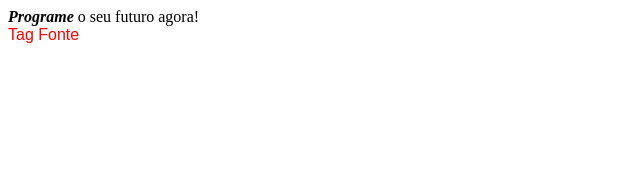
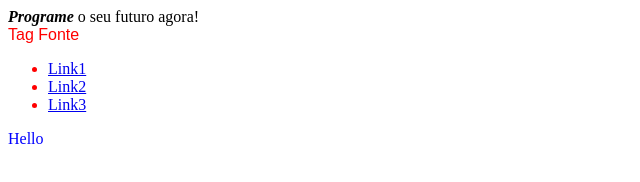
Before and after one commit to KaueSiqueira54/Bootcamp_front_end, a plain HTML site: page Formatando_textos/index.html in a window 1280 px wide. Shown: the whole page, without its empty margins (0-640 px from the left). Drawn offline with Linux system fonts and the light colour scheme.

Commit message:
tag div e span

```diff
--- a/Formatando_textos/index.html
+++ b/Formatando_textos/index.html
@@ -4,10 +4,31 @@
     <meta charset="UTF-8">
     <meta name="viewport" content="width=device-width, initial-scale=1.0">
     <title>Formatando Textos</title>
+    <style>
+        div{
+            color: red
+        }
+
+        span {
+            color: blue
+        }
+    </style>
 </head>
 <body>
     <strong><i>Programe</i></strong>  o seu futuro agora!
     <br>
     <font color="red" face="Arial, Tahoma">Tag Fonte</font>
+    <div id="menu-lateral">
+        <div id="links">
+            <ul>
+                <li><a href="#">Link1</a></li>
+                <li><a href="@">Link2</a></li>
+                <li><a href="E">Link3</a></li>
+            </ul>
+        </div>
+    </div>
+
+    <p><span>Hello</span></p>
+
 </body>
 </html>
```
